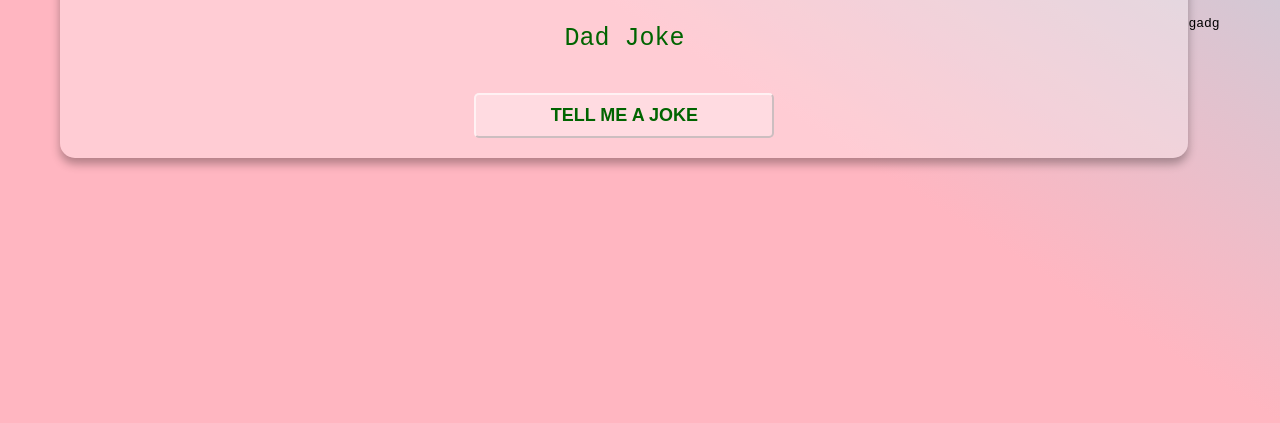
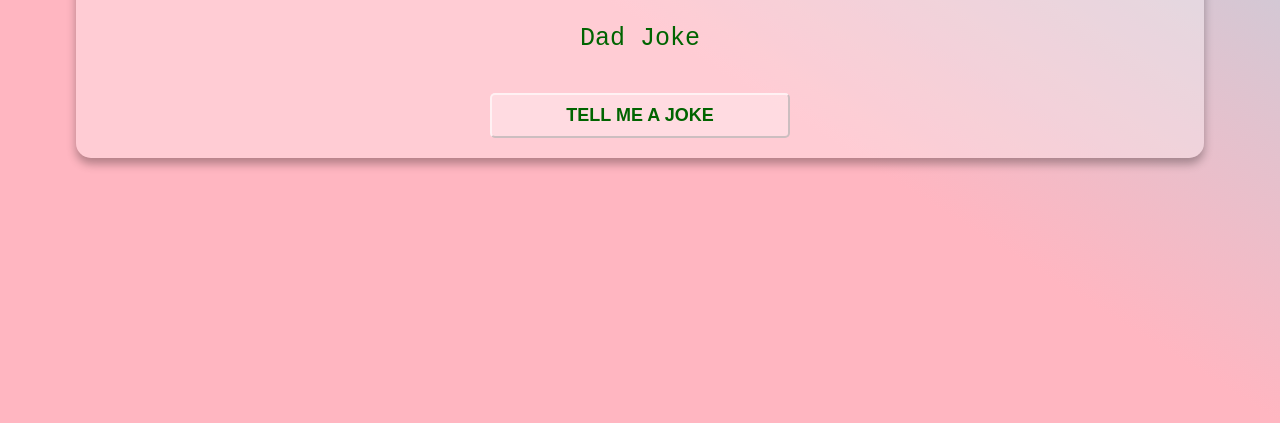
Before and after one commit to Filippsf/Dad-Joke-Generator, a plain HTML site: page index.html in a window 1280 px wide. Shown: the part 377-800 px from the top of the page. Drawn offline with Linux system fonts and the light colour scheme.

Commit message:
DadJoke Main Code
Includes HTML, CSS & JavaScript for the complete use of the Dad Joke Generator

```diff
--- a/index.html
+++ b/index.html
@@ -13,7 +13,7 @@
         <p class="joke" id="joke">Dad Joke</p>
         <button class="btn" id="btn">Tell me a Joke</button>
     </div>
-    <p>gadg</p>
+
     <script src="script.js"></script>
 </body>
 </html>
```
Also changed, not shown: 1 other file.
